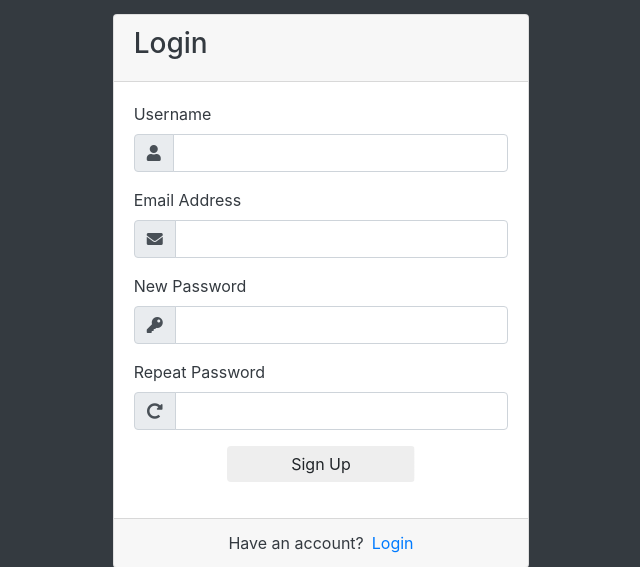
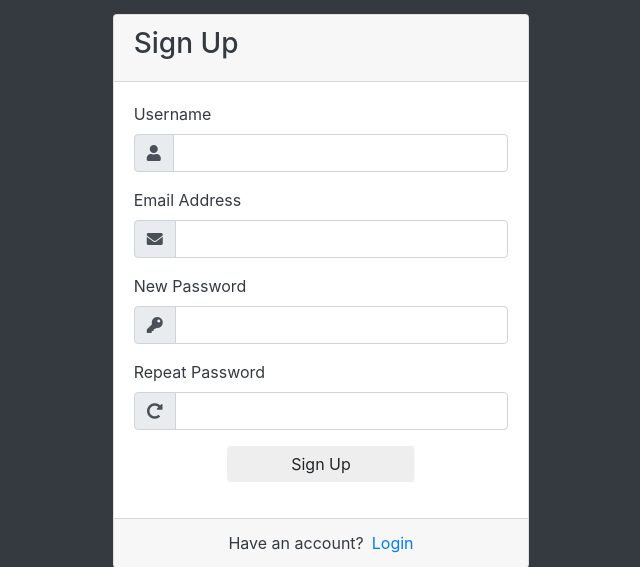
Before and after one commit to Drahushchak/feminitive, a Flask app: page /signup in a window 1280 px wide. Shown: the part 58-625 px from the top of the page, without its empty margins (319-959 px from the left). Run offline with Flask 2, Linux system fonts and the light colour scheme; some libraries are stand-ins or nearby versions.

Commit message:
fix login-signup title mismatch

```diff
--- a/app/templates/login.html
+++ b/app/templates/login.html
@@ -5,7 +5,7 @@
     <div class="d-flex justify-content-center h-100">
       <div class="card col-lg-4 center-block px-0 text-dark">
         <div class="card-header">
-          <h3>Sign Up</h3>
+          <h3>Login</h3>
         </div>
         <div class="card-body">
           <form method="post">
--- a/app/templates/signup.html
+++ b/app/templates/signup.html
@@ -7,7 +7,7 @@
       <div class="d-flex justify-content-center h-100">
         <div class="card col-lg-4 center-block px-0 text-dark">
           <div class="card-header">
-            <h3>Login</h3>
+            <h3>Sign Up</h3>
           </div>
           <div class="card-body">
             <form method="post">
```
